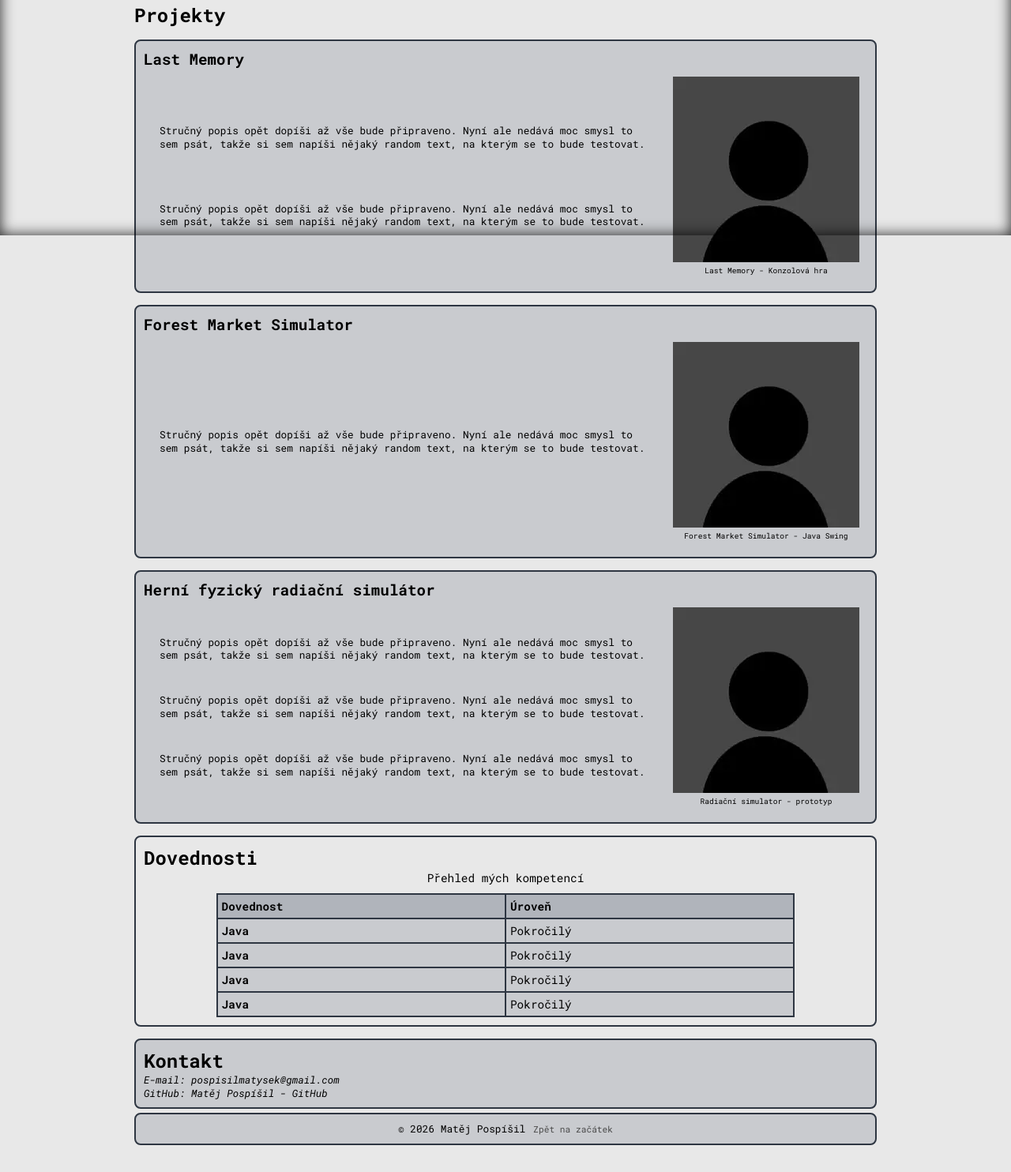
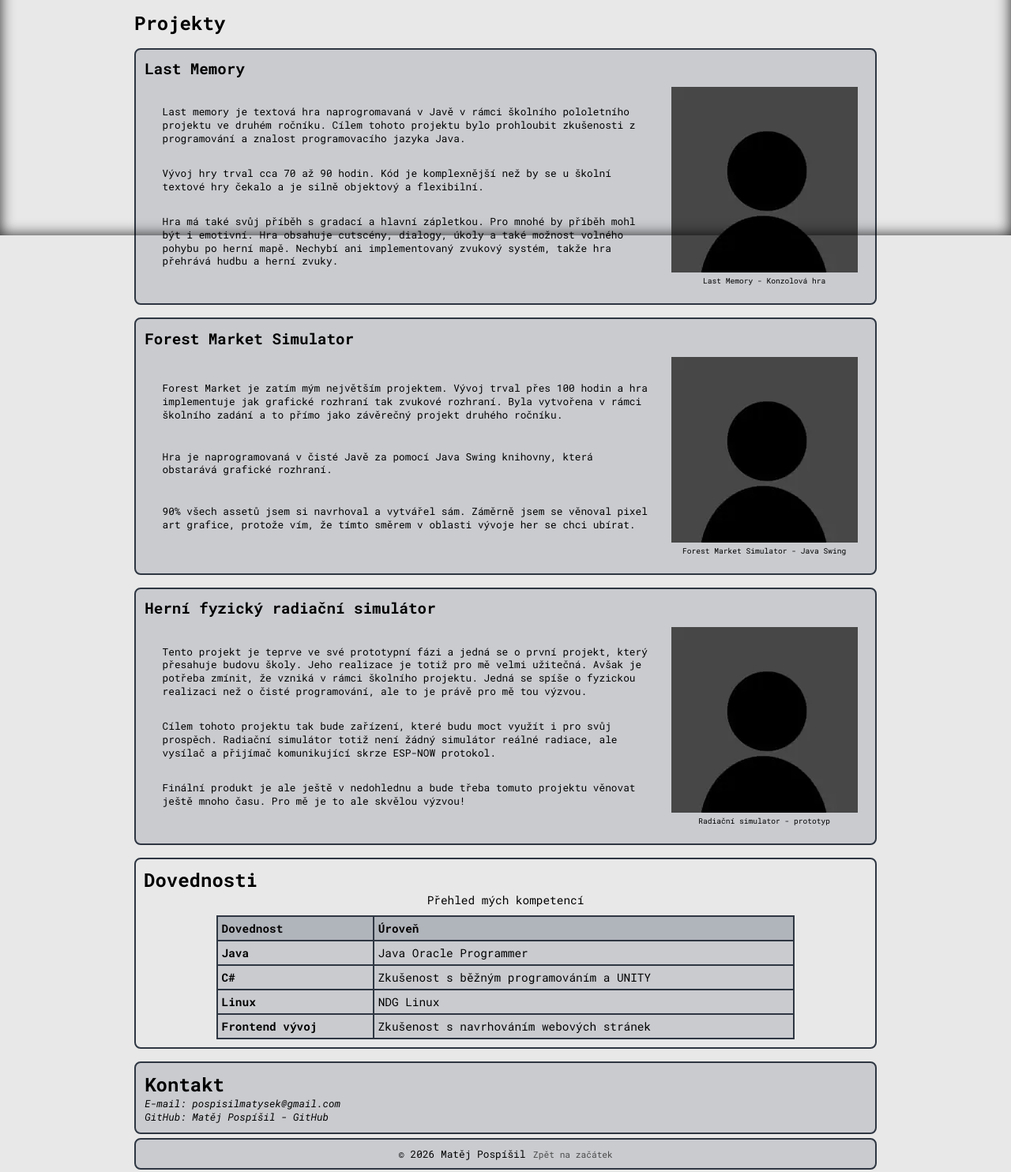
Before and after one commit to Maktisek/osobni-stranka, a plain HTML site: page index.html in a window 1280 px wide. Shown: the part 502-1986 px from the top of the page at 79% size. Before the commit the page ends 1957 px from the top, so only its background shows below. Drawn offline with Linux system fonts and the light colour scheme.

Commit message:
chore: changed filler text with real text

```diff
--- a/css/style.css
+++ b/css/style.css
@@ -2,9 +2,8 @@
 
 :root {
     --body-color: #e8e8e8;
-    /*--body-color: #f7f7f7;*/
     --link-color: #000000;
-    --link-color-hover: rgba(255, 255, 255, 0.67);
+    --link-color-hover: #0F2147;
     --quote-color: #605d5d;
     --border-color: rgb(46, 54, 66);
     --card-background: rgba(74, 85, 104, 0.2);
@@ -48,7 +47,7 @@ body::after {
 #obsah{
     display: flex;
     flex-direction: column;
-    gap: 15px;
+    gap: 1rem;
 }
 
 p {
@@ -61,7 +60,7 @@ nav ul{
     gap: 15px;
     justify-content: center;
     list-style: none;
-    margin-top: 10px;
+    margin-top: 0.7rem;
 }
 
 a {
@@ -96,7 +95,7 @@ figcaption{
 
 .site-header {
     text-align: center;
-    padding: 10px;
+    padding: 0.7rem;
     border: 2px solid var(--border-color);
     background-color: var(--header-background);
     border-radius: 8px;
@@ -112,7 +111,7 @@ q::before, q::after{
 .card {
     border: 2px solid var(--border-color);
     border-radius: 8px;
-    padding: 10px;
+    padding: 0.7rem;
     background-color: var(--card-background);
     display: flex;
     flex-direction: column;
@@ -120,8 +119,8 @@ q::before, q::after{
 
 .card article, .card section{
     display: flex;
-    padding: 10px;
-    gap: 15px;
+    padding: 0.7rem;
+    gap: 1rem;
 }
 
 .popis-karty{
@@ -133,12 +132,11 @@ q::before, q::after{
 .projekty{
     display: flex;
     flex-direction: column;
-    gap: 15px;
+    gap: 1rem;
 }
 
-
 .skip-link {
-    margin: 14px 0 8px 0;
+    margin: 0.9rem 0 0.5rem 0;
 }
 
 footer{
@@ -151,7 +149,7 @@ footer{
 
 .site-footer{
     display: flex;
-    gap: 10px;
+    gap: 0.6rem;
     justify-content: center;
 }
 
--- a/index.html
+++ b/index.html
@@ -34,16 +34,16 @@
             </figure>
             <section class="popis-karty">
                 <p>
-                    Tohle je jedna věta o mně, kterou časem dopíši, ale teď nedává smysl
-                    ztrácet čas na něčem, co se dá ladit v budoucnu.
+                    Studuji třetí ročník SPŠE Ječná na oboru informační technologie.
                 </p>
                 <p>
-                    Tohle je jedna věta o mně, kterou časem dopíši, ale teď nedává smysl
-                    ztrácet čas na něčem, co se dá ladit v budoucnu.
+                    Baví mě rozvíjet různorodé IT projekty, ve kterých si otestuji své znalosti a možnosti.
                 </p>
                 <p>
-                    Tohle je jedna věta o mně, kterou časem dopíši, ale teď nedává smysl
-                    ztrácet čas na něčem, co se dá ladit v budoucnu.
+                    Rád pracuji v koletivu, společná práce je mou silnou stránkou.
+                </p>
+                <p>
+                    Ve svém volném čase se věnuji hudbě a multimediální tvorbě.
                 </p>
             </section>
         </article>
@@ -56,14 +56,21 @@
             <section>
                 <article class="popis-karty">
                     <p>
-                           Stručný popis opět dopíši až vše bude připraveno.
-                           Nyní ale nedává moc smysl to sem psát, takže si sem napíši
-                           nějaký random text, na kterým se to bude testovat.
+                        Last memory je textová hra naprogromavaná v Javě v rámci školního
+                        pololetního projektu ve druhém ročníku. Cílem tohoto projektu
+                        bylo prohloubit zkušenosti z programování a znalost programovacího
+                        jazyka Java.
                     </p>
                     <p>
-                           Stručný popis opět dopíši až vše bude připraveno.
-                           Nyní ale nedává moc smysl to sem psát, takže si sem napíši
-                           nějaký random text, na kterým se to bude testovat.
+                        Vývoj hry trval cca 70 až 90 hodin. Kód je komplexnější než
+                        by se u školní textové hry čekalo a je silně objektový a flexibilní.
+                    </p>
+                    <p>
+                        Hra má také svůj příběh s gradací a hlavní zápletkou.
+                        Pro mnohé by příběh mohl být i emotivní. Hra obsahuje cutscény,
+                        dialogy, úkoly a také možnost volného pohybu po herní mapě. Nechybí
+                        ani implementovaný zvukový systém, takže hra přehrává hudbu a herní
+                        zvuky.
                     </p>
                 </article>
                 <figure>
@@ -78,9 +85,21 @@
             <section>
                 <article class="popis-karty">
                     <p>
-                        Stručný popis opět dopíši až vše bude připraveno.
-                        Nyní ale nedává moc smysl to sem psát, takže si sem napíši
-                        nějaký random text, na kterým se to bude testovat.
+                        Forest Market je zatím mým největším projektem.
+                        Vývoj trval přes 100 hodin a hra implementuje jak
+                        grafické rozhraní tak zvukové rozhraní. Byla vytvořena
+                        v rámci školního zadání a to přímo jako závěrečný projekt
+                        druhého ročníku.
+                    </p>
+                    <p>
+                        Hra je naprogramovaná v čisté Javě za pomocí Java Swing
+                        knihovny, která obstarává grafické rozhraní.
+                    </p>
+                    <p>
+                        90% všech assetů jsem si navrhoval a vytvářel sám.
+                        Záměrně jsem se věnoval pixel art grafice, protože
+                        vím, že tímto směrem v oblasti vývoje her se chci
+                        ubírat.
                     </p>
                 </article>
                 <figure>
@@ -95,19 +114,25 @@
             <section>
                 <article class="popis-karty">
                     <p>
-                        Stručný popis opět dopíši až vše bude připraveno.
-                        Nyní ale nedává moc smysl to sem psát, takže si sem napíši
-                        nějaký random text, na kterým se to bude testovat.
+                        Tento projekt je teprve ve své prototypní
+                        fázi a jedná se o první projekt, který
+                        přesahuje budovu školy. Jeho realizace je totiž
+                        pro mě velmi užitečná. Avšak je potřeba zmínit,
+                        že vzniká v rámci školního projektu.
+                        Jedná se spíše o fyzickou realizaci než o čisté
+                        programování, ale to je právě pro mě tou výzvou.
                     </p>
                     <p>
-                        Stručný popis opět dopíši až vše bude připraveno.
-                        Nyní ale nedává moc smysl to sem psát, takže si sem napíši
-                        nějaký random text, na kterým se to bude testovat.
+                        Cílem tohoto projektu tak bude zařízení, které
+                        budu moct využít i pro svůj prospěch. Radiační
+                        simulátor totiž není žádný simulátor reálné radiace,
+                        ale vysílač a přijímač komunikující skrze ESP-NOW
+                        protokol.
                     </p>
                     <p>
-                        Stručný popis opět dopíši až vše bude připraveno.
-                        Nyní ale nedává moc smysl to sem psát, takže si sem napíši
-                        nějaký random text, na kterým se to bude testovat.
+                        Finální produkt je ale ještě v nedohlednu a bude
+                        třeba tomuto projektu věnovat ještě mnoho času.
+                        Pro mě je to ale skvělou výzvou!
                     </p>
                 </article>
                 <figure>
@@ -131,19 +156,19 @@
             <tbody>
             <tr>
                 <th scope="row">Java</th>
-                <td>Pokročilý</td>
+                <td>Java Oracle Programmer</td>
             </tr>
             <tr>
-                <th scope="row">Java</th>
-                <td>Pokročilý</td>
+                <th scope="row">C#</th>
+                <td>Zkušenost s běžným programováním a UNITY</td>
             </tr>
             <tr>
-                <th scope="row">Java</th>
-                <td>Pokročilý</td>
+                <th scope="row">Linux</th>
+                <td>NDG Linux</td>
             </tr>
             <tr>
-                <th scope="row">Java</th>
-                <td>Pokročilý</td>
+                <th scope="row">Frontend vývoj</th>
+                <td>Zkušenost s navrhováním webových stránek</td>
             </tr>
             </tbody>
         </table>
@@ -162,7 +187,7 @@
 
 <footer class="site-footer">
     <p>© 2026 Matěj Pospíšil</p>
-    <small><a href="#start">Zpět na začátek</a></small>
+    <small><a href="#">Zpět na začátek</a></small>
 </footer>
 </body>
 </html>
```
Lines whose indentation alone changed are shown as unchanged.
